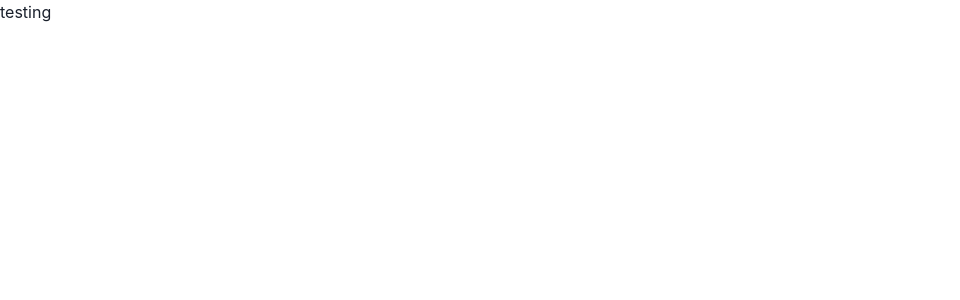
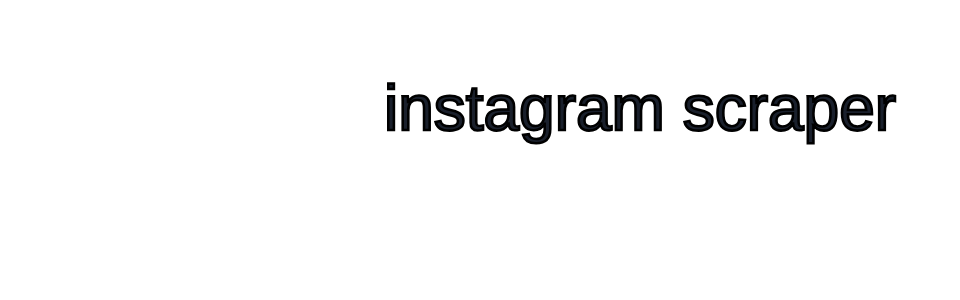
Before and after one commit to rebecca505/instagram-followers-check, a React (Create React App) app: page / in a window 1280 px wide. Shown: the top 300 px of the page, without its empty margins (0-960 px from the left). Built offline with nearby package versions, Linux system fonts and the light colour scheme.

Commit message:
created title

```diff
--- a/src/Home.js
+++ b/src/Home.js
@@ -1,5 +1,17 @@
+import { Box } from "@chakra-ui/react";
+
 export default function Home() {
     return (
-        <div>testing</div>
+        <div>
+            <Box m="5vh" p="5" textAlign="center">
+                <p style={{
+                    fontSize: "5vw",
+                    fontFamily: "Helvetica Neue",
+                    WebkitTextStroke: ".2vw black",
+                }}>
+                    instagram scraper
+                </p>
+            </Box>
+        </div>
     );
 }
```
